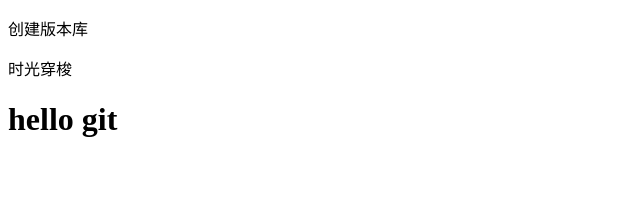
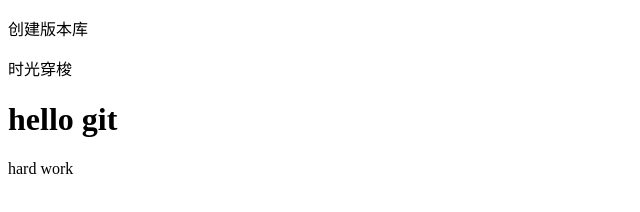
Before and after one commit to maojianjiu/alg-practice, a plain HTML site: page index.html in a window 1280 px wide. Shown: the full height of the page, 0-640 px from the left. Drawn offline with Linux system fonts and the light colour scheme.

Commit message:
chenggongle

```diff
--- a/index.html
+++ b/index.html
@@ -7,5 +7,6 @@
     <p>创建版本库</p>
     <p>时光穿梭</p>
     <h1>hello git </h1>
+    hard work
     </body>
 </html>
```
